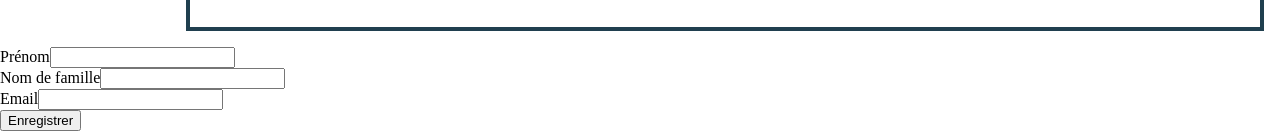
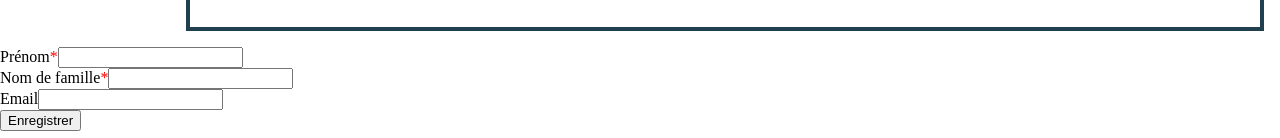
Before and after one commit to pbreteche/ng22w36, an Angular app: page / in a window 1280 px wide. Shown: the part 385-523 px from the top of the page. Built offline with nearby package versions, Linux system fonts and the light colour scheme.

Commit message:
validation des champs

```diff
--- a/src/app/contact-create-form/contact-create-form.component.html
+++ b/src/app/contact-create-form/contact-create-form.component.html
@@ -1,20 +1,23 @@
 <form>
     <div>
-        <label for="contact-first-name">Prénom</label>
+        <p *ngIf="firstNameModel.touched && firstNameModel.invalid">Le prénom est obligatoire</p>
+        <label for="contact-first-name" class="required">Prénom</label>
         <input type="text" id="contact-first-name" [(ngModel)]="contact.firstName"
-         name="first-name"
+         name="first-name" required #firstNameModel="ngModel"
         >
     </div>
     <div>
-        <label for="contact-last-name">Nom de famille</label>
+        <p *ngIf="lastNameModel.touched && lastNameModel.invalid">Le nom de famille est obligatoire</p>
+        <label for="contact-last-name" class="required">Nom de famille</label>
         <input type="text" id="contact-last-name" [(ngModel)]="contact.lastName"
-         name="last-name"
+         name="last-name" required #lastNameModel="ngModel"
         >
     </div>
     <div>
+        <p *ngIf="emailModel.touched && emailModel.invalid">Ce n'est pas un format d'email</p>
         <label for="contact-email">Email</label>
         <input type="email" id="contact-email" [(ngModel)]="contact.email"
-         name="email"
+         name="email" #emailModel="ngModel" pattern="^[a-z0-9._%+-]+@[a-z0-9.-]+\.[a-z]{2,4}$"
         >
     </div>
     <button>Enregistrer</button>
--- a/src/app/contact-create-form/contact-create-form.component.scss
+++ b/src/app/contact-create-form/contact-create-form.component.scss
@@ -0,0 +1,10 @@
+input, textarea {
+    &.ng-invalid.ng-touched {
+        background-color: #FAA;
+    }
+}
+
+label.required::after {
+    content: "*";
+    color: red;
+}
```
